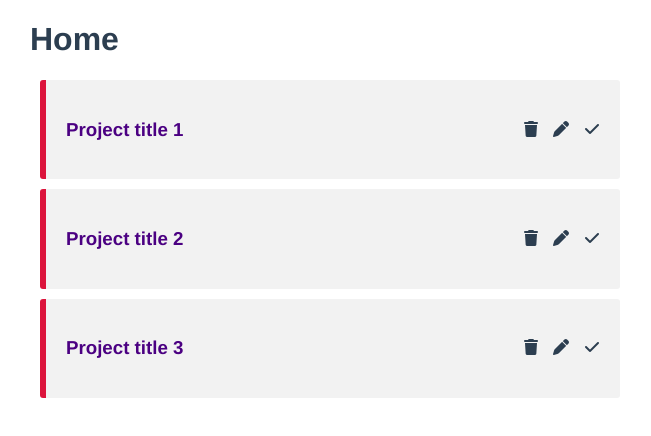
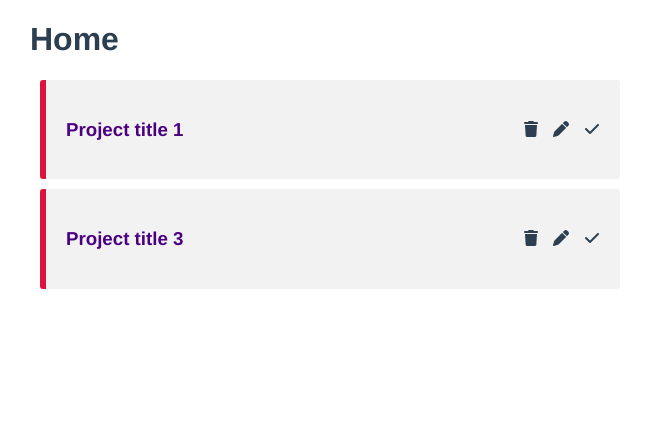
Before and after one commit to theintLwin/project-planner, a Vue app: page / in a window 1280 px wide. Shown: the top 436 px of the page, without its empty margins (310-961 px from the left). Built offline with nearby package versions, Linux system fonts and the light colour scheme; data requests are answered from the project's data file.

Commit message:
delete feature

```diff
--- a/database/db.json
+++ b/database/db.json
@@ -1,19 +1,14 @@
 {
-    "projects":[
-        {
-            "id":1,
-            "title":"Project title 1",
-            "detail":"Project detail 1"
-        },
-        {
-            "id":2,
-            "title":"Project title 2",
-            "detail":"Project detail 2"
-        },
-        {
-            "id":3,
-            "title":"Project title 3",
-            "detail":"Project detail 3"
-        }
-    ]
+  "projects": [
+    {
+      "id": 1,
+      "title": "Project title 1",
+      "detail": "Project detail 3"
+    },
+    {
+      "id": 3,
+      "title": "Project title 3",
+      "detail": "Project detail 3"
+    }
+  ]
 }
--- a/src/views/HomeView.vue
+++ b/src/views/HomeView.vue
@@ -2,7 +2,7 @@
   <div class="home">
     <h1>Home</h1>
     <div v-for="project in projects" :key="project.id">
-     <SingleProject :project="project"></SingleProject>
+     <SingleProject :project="project" @delete="deleteProject"></SingleProject>
     </div>
   </div>
 </template>
@@ -21,6 +21,13 @@ export default {
       projects:[]
     }
   },
+  methods:{
+    deleteProject(id){
+      this.projects= this.projects.filter((project)=>{
+        return project.id != id;
+      })
+    }
+  },
   mounted(){
     fetch('http://localhost:3000/projects')
     .then((response)=>{
--- a/src/views/SingleProject.vue
+++ b/src/views/SingleProject.vue
@@ -7,7 +7,7 @@
         </div>
 
         <div>
-            <i class="fa-solid fa-trash"></i>
+            <i class="fa-solid fa-trash" @click="deleteProject"></i>
             <i class="fa-solid fa-pen"></i>
             <i class="fa-solid fa-check"></i>
         </div>
@@ -25,11 +25,25 @@ export default {
     props:['project'],
     data(){
         return{
-            showDetail:false
+            showDetail:false,
+            api:'http://localhost:3000/projects/'
+
         }
     },
     methods:{
+        deleteProject(){
+           // console.log("Hi");
+           //fetch(api+project.id,{method:"DELETE"})
+           let deleteRoute = this.api+this.project.id;
+           fetch(deleteRoute,{method:"DELETE"})
+           .then(()=>{
+               this.$emit("delete",this.project.id)
+           })
+           .catch((err)=>{
+               console.log(err.message());
+           })
 
+        }
 }
 }
 </script>
```
